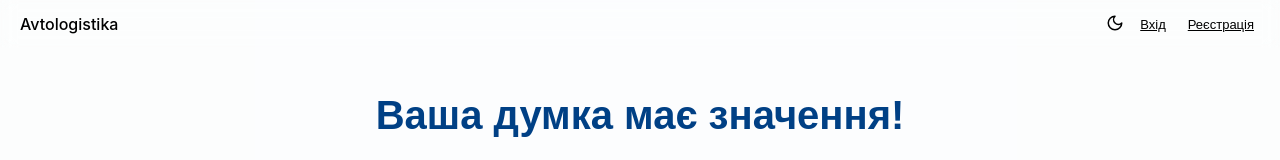
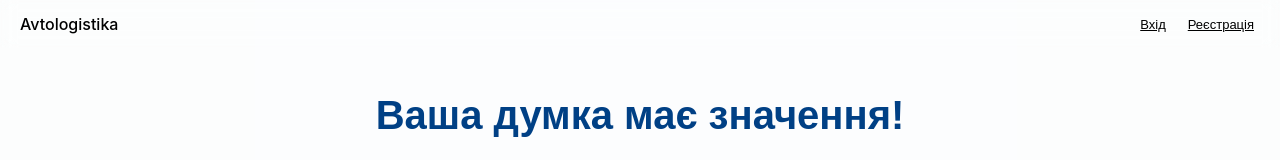
Before and after one commit to i-budonnyi/home, a React (Create React App) app: page / in a window 1280 px wide. Shown: the top 160 px of the page. Built offline with nearby package versions, Linux system fonts and the light colour scheme.

Commit message:
fix: хедер без іконок, з живим оновленням кольору тексту

```diff
--- a/src/components/Header/Header.js
+++ b/src/components/Header/Header.js
@@ -1,6 +1,5 @@
 import React, { useEffect, useState, useCallback } from 'react';
 import { useNavigate } from 'react-router-dom';
-import { Sun, Moon } from 'lucide-react';
 
 const API_BASE_URL = 'https://backend-avtologistika.onrender.com/api/userRoutes';
 
@@ -8,7 +7,7 @@ const Header = () => {
   const navigate = useNavigate();
   const [userName, setUserName] = useState(null);
   const [isLoaded, setIsLoaded] = useState(false);
-  const [isDarkMode, setIsDarkMode] = useState(localStorage.getItem('theme') === 'dark');
+  const [textColor, setTextColor] = useState(getComputedStyle(document.documentElement).color || '#000');
 
   const handleLogout = useCallback(() => {
     localStorage.removeItem('token');
@@ -20,7 +19,7 @@ const Header = () => {
   const fetchUserProfile = useCallback(async (token) => {
     try {
       const response = await fetch(`${API_BASE_URL}/profile`, {
-        headers: { Authorization: `Bearer ${token}` },
+        headers: { Authorization: `Bearer ${token}` }
       });
 
       if (!response.ok) {
@@ -44,37 +43,41 @@ const Header = () => {
     else setIsLoaded(true);
   }, [fetchUserProfile]);
 
-  const toggleTheme = () => {
-    const newTheme = isDarkMode ? 'light' : 'dark';
-    localStorage.setItem('theme', newTheme);
-    setIsDarkMode(!isDarkMode);
-    document.documentElement.setAttribute('data-theme', newTheme);
-  };
+  useEffect(() => {
+    const updateColor = () => {
+      const isDark = document.documentElement.getAttribute('data-theme') === 'dark';
+      setTextColor(isDark ? '#ffffff' : '#000000');
+    };
+
+    updateColor();
+
+    const observer = new MutationObserver(updateColor);
+    observer.observe(document.documentElement, { attributes: true });
+
+    return () => observer.disconnect();
+  }, []);
 
   if (!isLoaded) return null;
 
-  const dynamicTextColor = isDarkMode ? '#FFFFFF' : '#000000';
-
   return (
-    <header style={{ ...headerStyle, color: dynamicTextColor }}>
-      <div style={{ ...leftStyle, color: dynamicTextColor }} onClick={() => navigate('/')}>
+    <header style={{ ...headerStyle, color: textColor }}>
+      <div style={{ ...leftStyle, color: textColor }} onClick={() => navigate('/')}>
         Avtologistika
       </div>
       <div style={rightStyle}>
-        <button onClick={toggleTheme} style={iconButtonStyle} aria-label="Toggle Theme">
-          {isDarkMode ? <Sun size={18} /> : <Moon size={18} />}
-        </button>
         {userName ? (
           <>
-            <span style={{ ...nameStyle, color: dynamicTextColor }} onClick={() => navigate('/worker')}>
+            <span style={{ ...nameStyle, color: textColor }} onClick={() => navigate('/worker')}>
               {userName}
             </span>
-            <button style={{ ...linkStyle, color: dynamicTextColor }} onClick={handleLogout}>Вийти</button>
+            <button style={{ ...linkStyle, color: textColor }} onClick={handleLogout}>
+              Вийти
+            </button>
           </>
         ) : (
           <>
-            <button style={{ ...linkStyle, color: dynamicTextColor }} onClick={() => navigate('/login')}>Вхід</button>
-            <button style={{ ...linkStyle, color: dynamicTextColor }} onClick={() => navigate('/register')}>Реєстрація</button>
+            <button style={{ ...linkStyle, color: textColor }} onClick={() => navigate('/login')}>Вхід</button>
+            <button style={{ ...linkStyle, color: textColor }} onClick={() => navigate('/register')}>Реєстрація</button>
           </>
         )}
       </div>
@@ -96,24 +99,25 @@ const headerStyle = {
   backgroundColor: 'transparent',
   backdropFilter: 'blur(8px)',
   WebkitBackdropFilter: 'blur(8px)',
+  transition: 'color 0.3s ease'
 };
 
 const leftStyle = {
   fontSize: '16px',
   fontWeight: 500,
-  cursor: 'pointer',
+  cursor: 'pointer'
 };
 
 const rightStyle = {
   display: 'flex',
   alignItems: 'center',
-  gap: '10px',
+  gap: '10px'
 };
 
 const nameStyle = {
   cursor: 'pointer',
   textDecoration: 'underline',
-  fontSize: '14px',
+  fontSize: '14px'
 };
 
 const linkStyle = {
@@ -121,15 +125,7 @@ const linkStyle = {
   border: 'none',
   fontSize: '13px',
   textDecoration: 'underline',
-  cursor: 'pointer',
-};
-
-const iconButtonStyle = {
-  background: 'none',
-  border: 'none',
-  padding: 0,
-  margin: 0,
-  cursor: 'pointer',
+  cursor: 'pointer'
 };
 
 export default Header;
```
